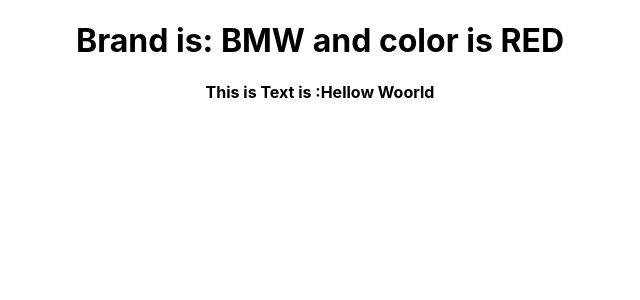
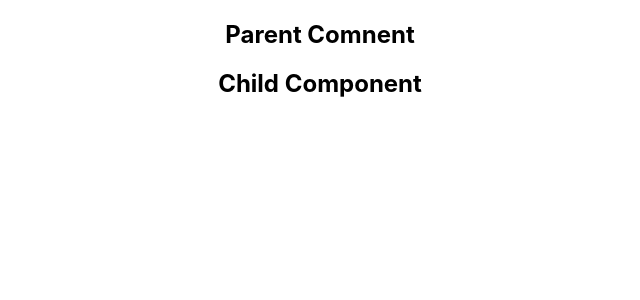
Before and after one commit to fahim27/React, a React (Create React App) app in the folder hello/: page / in a window 1280 px wide. Shown: the top 300 px of the page, without its empty margins (320-960 px from the left). Built offline with nearby package versions, Linux system fonts and the light colour scheme.

Commit message:
pass method as props

```diff
--- a/hello/src/App.js
+++ b/hello/src/App.js
@@ -7,13 +7,13 @@
 import Counter from './components/Counter';
 import Car from "./components/Car";
 import CarTwo from './components/CarTwo';
+import Parent from './components/Parent';
 function App() {
   return (
 
     <div className="App">
 
-        <CarTwo brand="BMW" color="RED"></CarTwo>
-
+        <Parent></Parent>
     </div>
 
   );
--- /dev/null
+++ b/hello/src/components/Child.js
@@ -0,0 +1,10 @@
+
+import react from "react";
+
+function Child (props){
+    return(
+        <h2 onClick={()=>props.greetings('abc')}>Child Component</h2>
+    )
+}
+
+export default Child;
--- a/hello/src/components/Counter.js
+++ b/hello/src/components/Counter.js
@@ -7,6 +7,7 @@
         this.state = {
             number: 0
         }
+        this.increament=this.increament.bind(this)
     }
     increament() {
         this.setState({
@@ -22,7 +23,7 @@
         return (
             <div>
                 <p>Number Is :{this.state.number}</p>
-                <button onClick={() => this.increament()}>+</button>
+                <button onClick={this.increament}>+</button>
             </div>
         )
     }
--- /dev/null
+++ b/hello/src/components/Parent.js
@@ -0,0 +1,25 @@
+import React, { Component } from 'react'
+import Child from './Child';
+export default class Parent extends Component {
+    constructor(props) {
+        super(props)
+
+        this.state = {
+             msg:"User"
+        }
+        this.greetingMessage=this.greetingMessage.bind(this);
+    }
+
+    greetingMessage(abc){
+        alert("hellow "+abc)
+    }
+
+    render() {
+        return (
+            <div>
+                <h2>Parent Comnent</h2>
+                <Child greetings={this.greetingMessage}></Child>
+            </div>
+        )
+    }
+}
```
